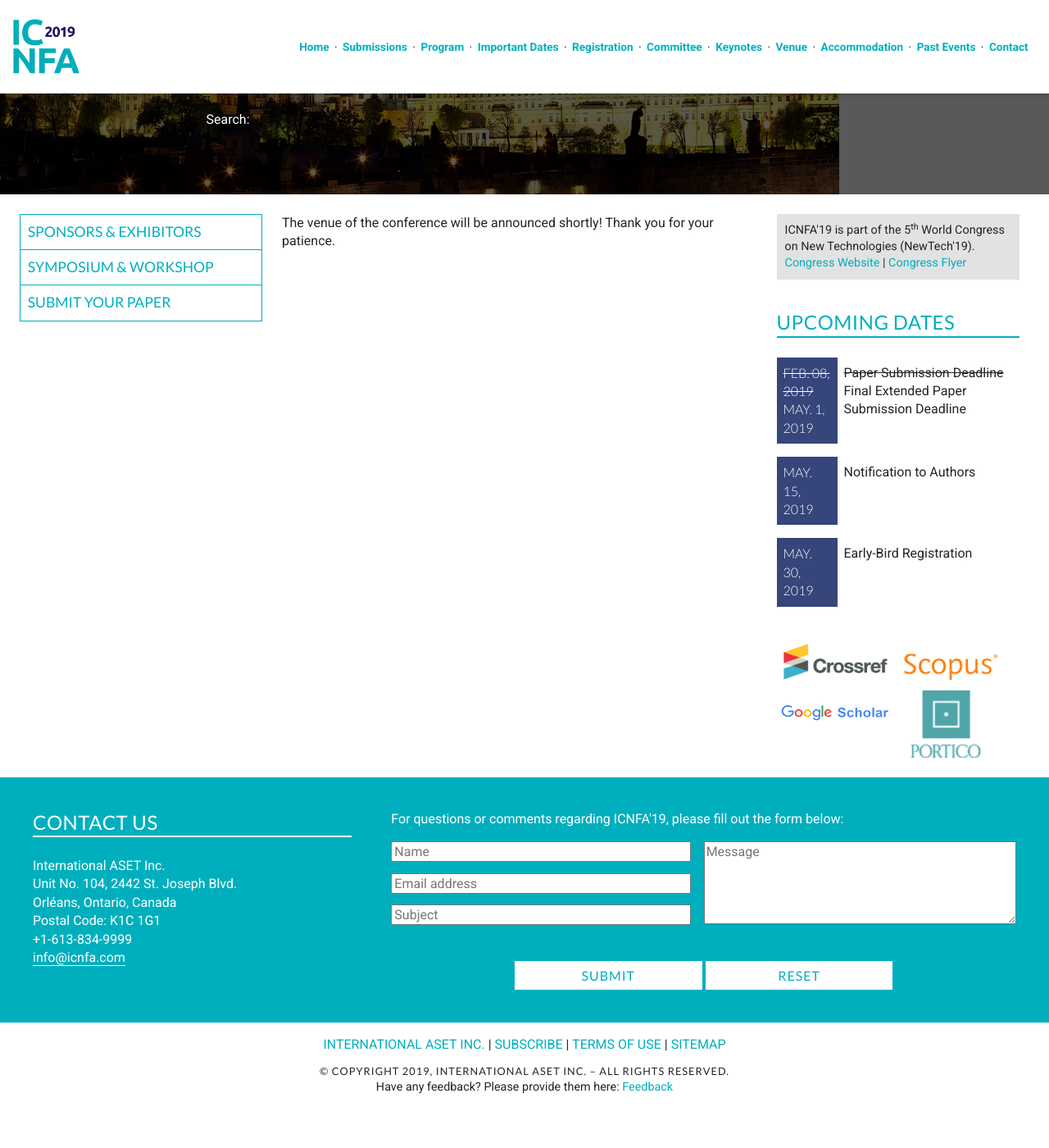
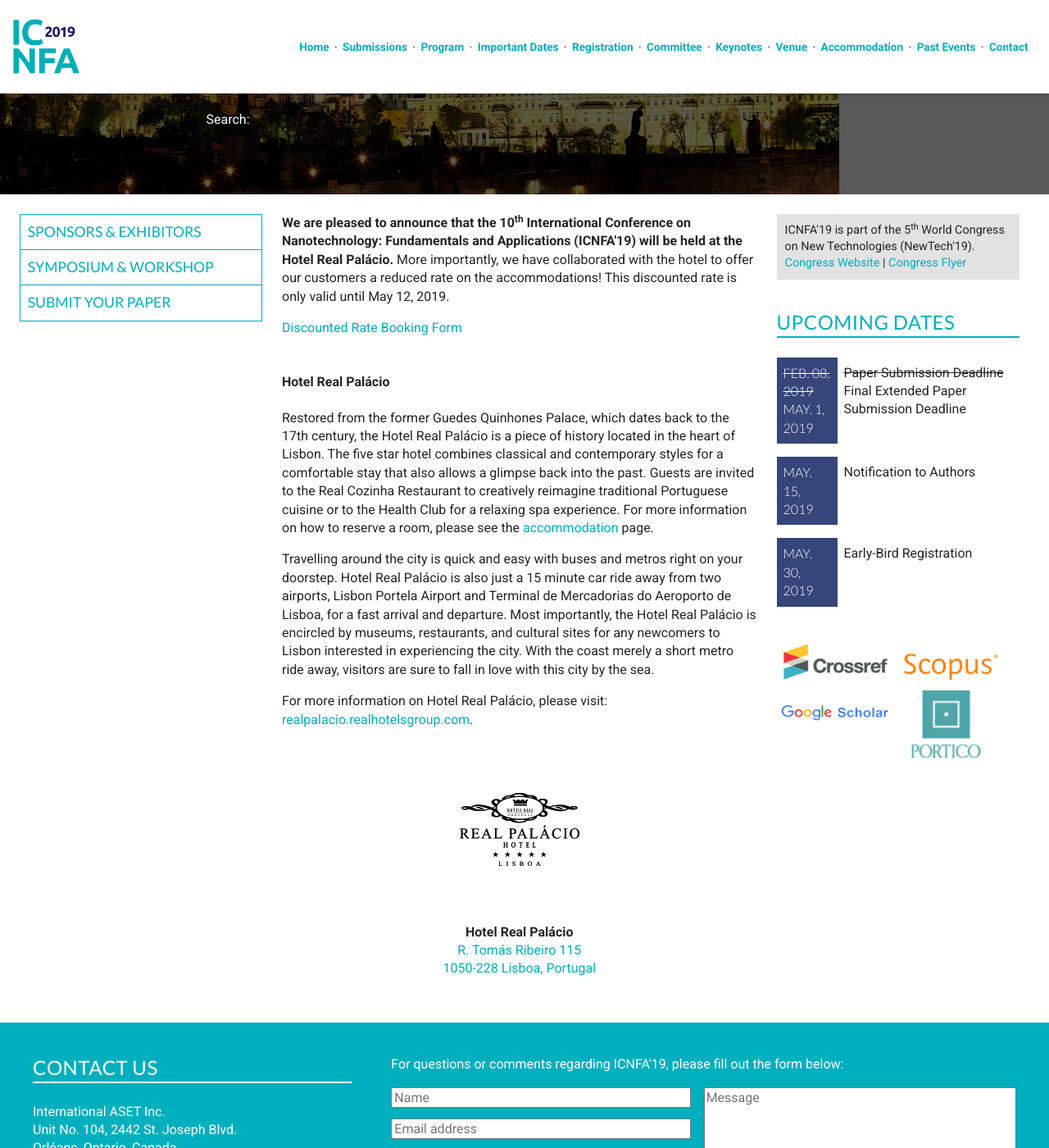
Before and after one commit to intaset/icnfa, a Jekyll site: the page built from venue.html, in a window 1280 px wide and 1400 px high, scrolled down 243 px. Shown: the whole window at 82% size. Built offline with Jekyll 4.4.1, drawn with Linux system fonts in a browser that asks for light colours; nearby versions of some CDN libraries; Markdown is read by kramdown in place of the engine named in the settings; comment, search, counter and statistics services are not loaded; before the commit the page ends 1595 px from its top, so only the background shows below that.

Commit message:
added hotel information to venue & accommodation

```diff
--- a/venue.html
+++ b/venue.html
@@ -7,7 +7,38 @@ keyword: nanotechnology conference, nanofluid conference, nanomaterial conferenc
 
 <div class="unit unit-s-1 unit-m-1-4-1 unit-l-1-4-1">
 <div class="unit-spacer content">
-   <p class="body">The venue of the conference will be announced shortly! Thank you for your patience.</p>
+   <p class="body"><strong>We are pleased to announce that the 10<sup>th</sup> International Conference on Nanotechnology: Fundamentals and Applications (ICNFA'19) will be held at the Hotel Real Palácio.</strong> More importantly, we have collaborated with the hotel to offer our customers a reduced rate on the accommodations! This discounted rate is only valid until May 12, 2019.</p>
+
+              <a href="../RealPalacioLisbonBookingForm.pdf" class="body-link" target="_blank"><i class="fas fa-hotel fa-2x sr-icons"></i> Discounted Rate Booking Form</a>
+
+<br><br><h4>Hotel Real Palácio</h4>
+<p class="body">Restored from the former Guedes Quinhones Palace, which dates back to the 17th century, the Hotel
+Real Palácio is a piece of history located in the heart of Lisbon. The five star hotel combines classical and
+contemporary styles for a comfortable stay that also allows a glimpse back into the past. Guests are
+invited to the Real Cozinha Restaurant to creatively reimagine traditional Portuguese cuisine or to the
+Health Club for a relaxing spa experience. For more information on how to reserve a room, please see
+the <a href="https://icnfa.com/accommodation" class="body-link">accommodation</a> page.
+</p>
+
+<p class="body">Travelling around the city is quick and easy with buses and metros right on your doorstep. Hotel Real
+Palácio is also just a 15 minute car ride away from two airports, Lisbon Portela Airport and Terminal de
+Mercadorias do Aeroporto de Lisboa, for a fast arrival and departure. Most importantly, the Hotel Real
+Palácio is encircled by museums, restaurants, and cultural sites for any newcomers to Lisbon interested
+in experiencing the city. With the coast merely a short metro ride away, visitors are sure to fall in love
+with this city by the sea. </p>
+
+<p class="body">For more information on Hotel Real Palácio, please visit: <a href="http://www.realpalacio.realhotelsgroup.com" target="_blank" class="body-link">realpalacio.realhotelsgroup.com</a>.</p>
+
+<center><a href="http://www.realpalacio.realhotelsgroup.com" target="_blank" class="body-link"><img src="../img/realpalacio_logo.png" class="flex-sponsor"></a></center>
+<br>
+<center>
+<p class="body">
+<strong>Hotel Real Palácio</strong><br>
+<a target="_blank" href="https://goo.gl/maps/2nzrHVxWGGs" class="body-link">R. Tomás Ribeiro 115 <br>
+1050-228 Lisboa, Portugal </a><br>
+ <br>
+</p>
+</center>
 
 <!--<p class="body"><strong>We are pleased to announce that the  10<sup>th</sup> International Conference on Nanotechnology: Fundamentals and Applications (ICNFA'19) will be held in Madrid, Spain on August 19 - 21, 2019 at the Novotel Madrid Center</strong>.</p>
 
```
Also changed, not shown: accommodation.html (+17 -1 lines), img/realpalacio_logo.png (added), 5 other files.
